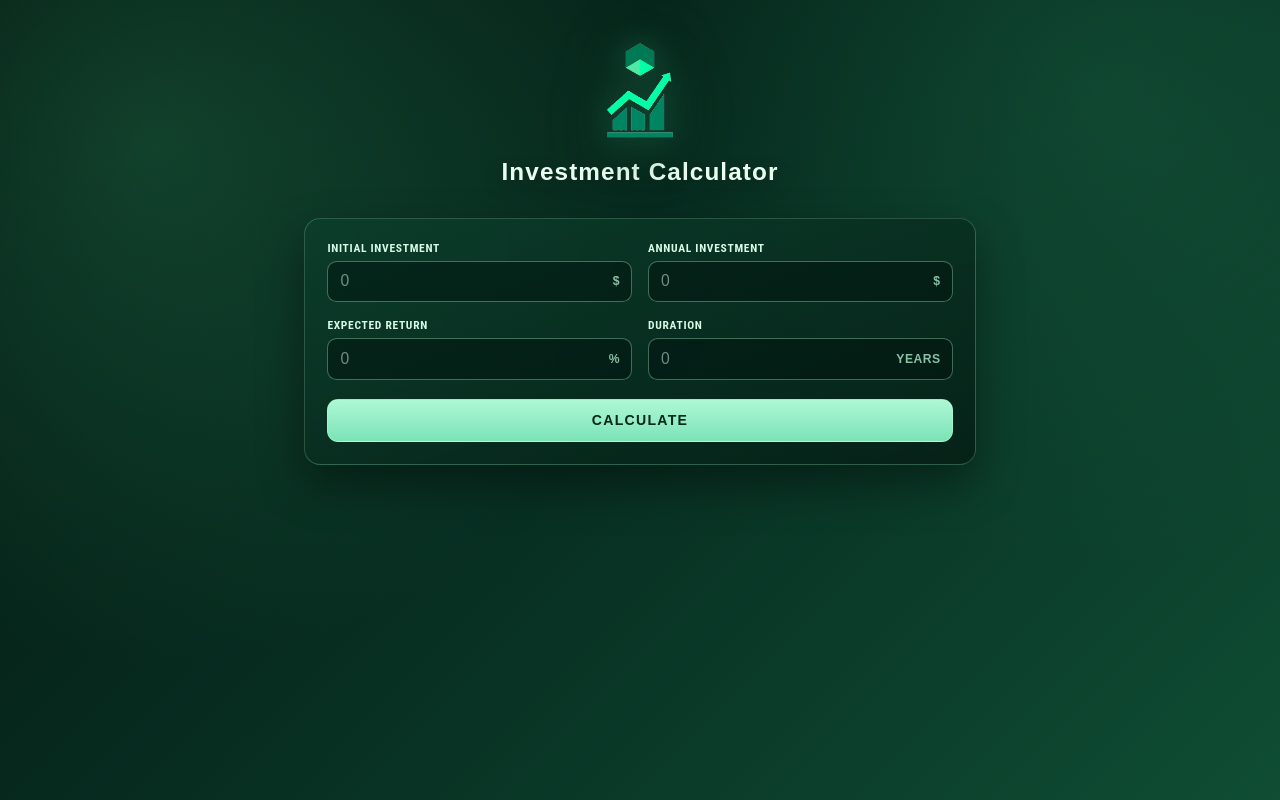
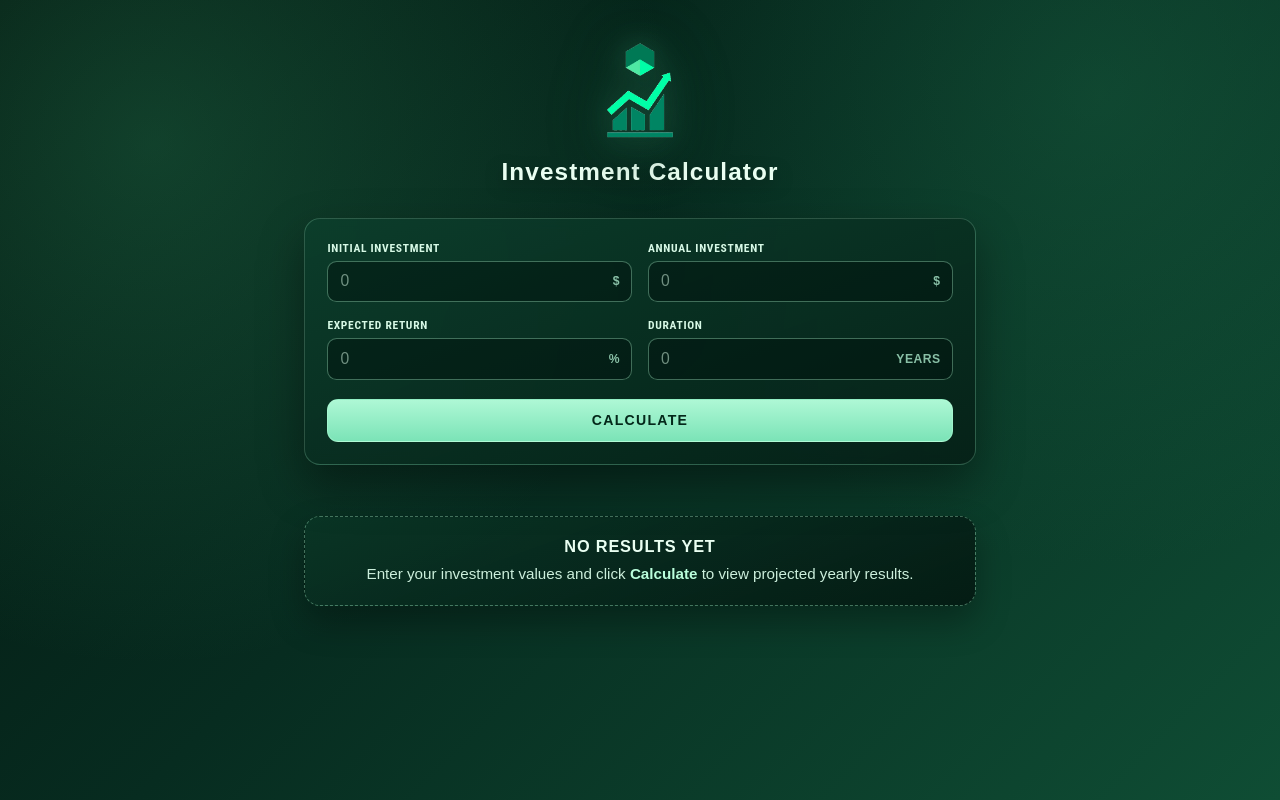
Before and after one commit to Arsiievych/investment_calculator, an Angular app: page / in a window 1280 px wide. Built offline with nearby package versions, Linux system fonts and the light colour scheme.

Commit message:
conditionally render empty-results component when no investment results are available

```diff
--- a/src/app/app.html
+++ b/src/app/app.html
@@ -2,4 +2,6 @@
 <app-investment-inputs (inputChanged)="onInputSubmit( $event )"/>
 @if (investmentResults.length > 0) {
     <app-investment-results [investmentResults] = "investmentResults"/>
+} @else {
+    <app-empty-results/>
 }
--- a/src/app/app.ts
+++ b/src/app/app.ts
@@ -5,10 +5,11 @@ import {InvestmentResults} from "./investment-results/investment-results";
 import {InvestmentInputModel} from "./investment-inputs/investment-input.model";
 import {InvestmentCalculatorService} from "./investment-results/investment-calculator.service";
 import {InvestmentOutputModelArray} from "./investment-results/investment-output.model";
+import {EmptyResults} from "./empty-results/empty-results";
 
 @Component({
   selector: 'app-root',
-  imports: [Header, InvestmentInputs, InvestmentResults],
+  imports: [Header, InvestmentInputs, InvestmentResults, EmptyResults],
   templateUrl: './app.html',
   styleUrl: './app.css'
 })
--- a/src/app/empty-results/empty-results.css
+++ b/src/app/empty-results/empty-results.css
@@ -0,0 +1,35 @@
+:host {
+    display: block;
+    padding: 0 1rem 2rem;
+}
+
+.empty-banner {
+    max-width: 42rem;
+    margin: 1.2rem auto 0;
+    padding: 1.2rem 1.25rem;
+    border-radius: 1rem;
+    border: 1px dashed rgba(179, 255, 214, 0.36);
+    background: linear-gradient(160deg, rgba(10, 54, 38, 0.86), rgba(4, 25, 18, 0.92));
+    box-shadow: 0 16px 34px rgba(0, 0, 0, 0.3);
+    text-align: center;
+}
+
+.empty-banner h2 {
+    margin: 0 0 0.45rem;
+    color: #eafff2;
+    font-size: 1.02rem;
+    letter-spacing: 0.05em;
+    text-transform: uppercase;
+}
+
+.empty-banner p {
+    margin: 0;
+    color: #ccefdc;
+    font-size: 0.95rem;
+    line-height: 1.5;
+}
+
+.empty-banner strong {
+    color: #bafedc;
+    font-weight: 700;
+}
--- a/src/app/empty-results/empty-results.html
+++ b/src/app/empty-results/empty-results.html
@@ -1 +1,6 @@
-<p>empty-results works!</p>
+<section class="empty-banner" role="status" aria-live="polite">
+    <h2>No Results Yet</h2>
+    <p>
+        Enter your investment values and click <strong>Calculate</strong> to view projected yearly results.
+    </p>
+</section>
```
